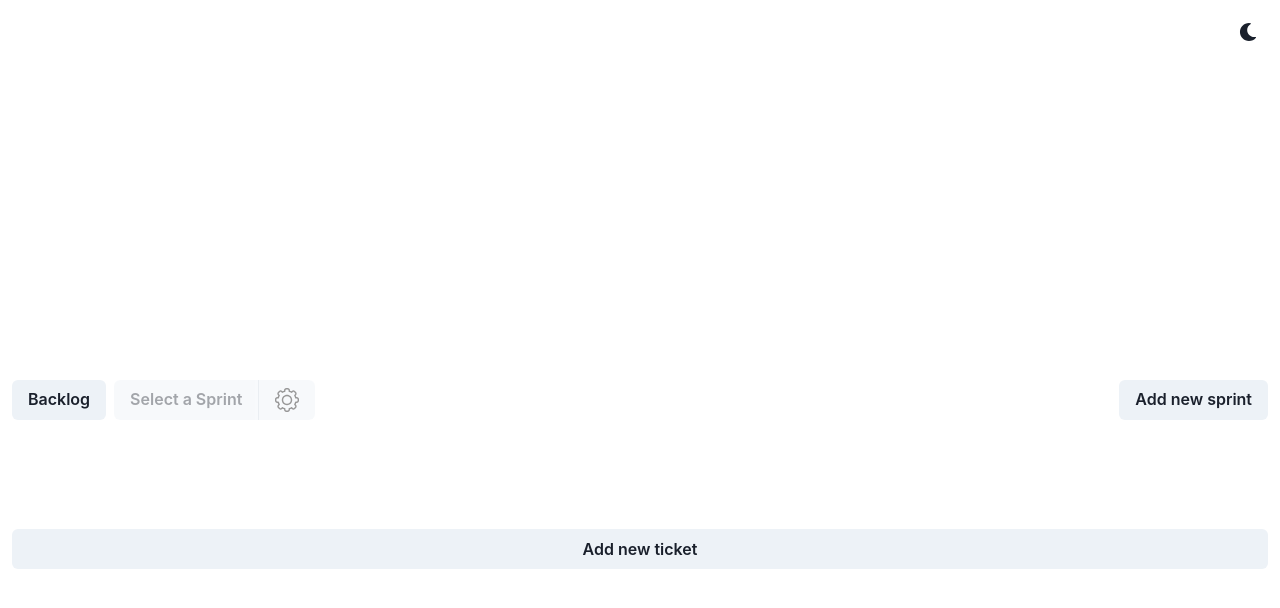
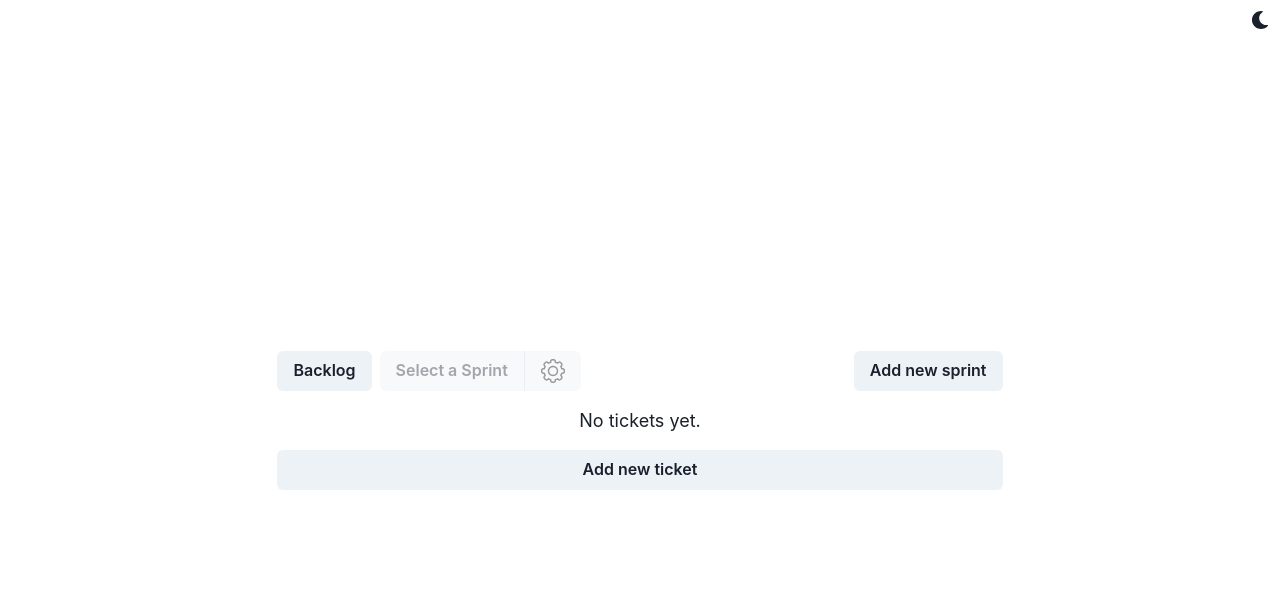
Before and after one commit to iliashchuk/agitile-kanban, a React (Create React App) app: page /backlog in a window 1280 px wide. Shown: the top 608 px of the page. Built offline with nearby package versions, Linux system fonts and the light colour scheme.

Commit message:
Sprint specific tasks

```diff
--- a/src/App.tsx
+++ b/src/App.tsx
@@ -1,6 +1,6 @@
 import React from 'react';
 import { BrowserRouter, Switch, Route, Redirect } from 'react-router-dom';
-import { ChakraProvider, Box, Grid, theme } from '@chakra-ui/react';
+import { ChakraProvider, Container, Grid, theme } from '@chakra-ui/react';
 
 import { ColorModeSwitcher } from './ColorModeSwitcher';
 import { TicketFormProvider } from './components/TicketForm';
@@ -14,14 +14,14 @@ export const App = () => {
   return (
     <ChakraProvider theme={theme}>
       <BrowserRouter>
-        <TicketProvider>
-          <SprintProvider>
+        <SprintProvider>
+          <TicketProvider>
             <TicketFormProvider>
               <SprintFormProvider>
-                <Box textAlign="center" fontSize="xl">
-                  <Grid minH="100vh" p={3}>
-                    <ColorModeSwitcher justifySelf="flex-end" />
-                    <ControlPanel></ControlPanel>
+                <Grid minH="100vh">
+                  <ColorModeSwitcher justifySelf="flex-end" />
+                  <Container textAlign="center" fontSize="xl">
+                    <ControlPanel />
                     <Switch>
                       <Route path="/sprint/:id">
                         <Backlog />
@@ -31,12 +31,12 @@ export const App = () => {
                       </Route>
                       <Redirect to="/backlog" />
                     </Switch>
-                  </Grid>
-                </Box>
+                  </Container>
+                </Grid>
               </SprintFormProvider>
             </TicketFormProvider>
-          </SprintProvider>
-        </TicketProvider>
+          </TicketProvider>
+        </SprintProvider>
       </BrowserRouter>
     </ChakraProvider>
   );
--- a/src/components/Backlog/Backlog.tsx
+++ b/src/components/Backlog/Backlog.tsx
@@ -1,11 +1,12 @@
 import * as React from 'react';
-import { Badge, HStack, Stack, Text, Spacer, Button } from '@chakra-ui/react';
+import { Badge, HStack, Text, Spacer, Button, Box } from '@chakra-ui/react';
 
 import { TypeIcon } from '../TypeIcon';
 import { useContext } from 'react';
 import { TicketFormContext } from '../TicketForm';
 import { TicketContext } from '../../context/TicketContext';
 import { SprintContext } from '../../context/SprintContext';
+import { SprintStatus } from '../../domain/Sprint';
 
 export const Backlog: React.FC = () => {
   const { tickets } = useContext(TicketContext);
@@ -17,18 +18,22 @@ export const Backlog: React.FC = () => {
     : tickets;
 
   return (
-    <Stack spacing="0">
-      {displayedTickets.map((ticket, index) => (
+    <>
+      <Box mb="4">
+        {displayedTickets.length ? (
+          displayedTickets.map((ticket, index) => (
             <HStack
               padding="2"
               key={ticket.id}
               borderTopRadius={index === 0 ? 'base' : 0}
-          borderBottomRadius={index === tickets.length - 1 ? 'base' : 0}
+              borderBottomRadius={
+                index === displayedTickets.length - 1 ? 'base' : 0
+              }
               border="1px"
               borderTop={index === 0 ? '1px' : 0}
               borderColor="gray.500"
               cursor="pointer"
-          onClick={() => openTicketForm(ticket)}
+              onClick={() => openTicketForm({ ticket })}
             >
               <TypeIcon type={ticket.type} />
               <Text fontSize="medium" fontWeight="semibold">
@@ -37,8 +42,25 @@ export const Backlog: React.FC = () => {
               <Spacer />
               <Badge fontSize="large">{ticket.id}</Badge>
             </HStack>
-      ))}
-      <Button onClick={() => openTicketForm()}>Add new ticket</Button>
-    </Stack>
+          ))
+        ) : (
+          <Text fontSize="lg">{`No tickets ${
+            selectedSprint ? 'in this sprint' : 'yet'
+          }.`}</Text>
+        )}
+      </Box>
+      {(!selectedSprint || selectedSprint.status === SprintStatus.Planned) && (
+        <Button
+          isFullWidth
+          onClick={() =>
+            selectedSprint
+              ? openTicketForm({ parentSprintId: selectedSprint.id })
+              : openTicketForm()
+          }
+        >
+          Add new ticket
+        </Button>
+      )}
+    </>
   );
 };
--- a/src/components/ControlPanel/ControlPanel.tsx
+++ b/src/components/ControlPanel/ControlPanel.tsx
@@ -8,6 +8,7 @@ import {
   Menu,
   MenuButton,
   MenuItem,
+  Text,
   MenuList,
 } from '@chakra-ui/react';
 import { NavLink } from 'react-router-dom';
@@ -24,7 +25,7 @@ export const ControlPanel: React.FC<Props> = () => {
   const hasNoSprints = sprints.length === 0;
 
   return (
-    <HStack>
+    <HStack mb="4">
       <NavLink to="/backlog">
         <Button>Backlog</Button>
       </NavLink>
@@ -34,14 +35,20 @@ export const ControlPanel: React.FC<Props> = () => {
         </NavLink>
       )}
       <ButtonGroup isAttached>
-        <Menu size="max-content">
+        <Menu>
           <MenuButton as={Button} disabled={hasNoSprints}>
-            {selectedSprint ? selectedSprint.name : 'Select a Sprint'}
+            <Text isTruncated maxWidth="3xs">
+              {selectedSprint ? selectedSprint.name : 'Select a Sprint'}
+            </Text>
           </MenuButton>
-          <MenuList width="max-content">
+          <MenuList maxWidth="3xs">
             {sprints.map((sprint) => (
               <NavLink key={sprint.id} to={`/sprint/${sprint.id}`}>
-                <MenuItem key={sprint.id}>{sprint.name}</MenuItem>
+                <MenuItem key={sprint.id}>
+                  <Text isTruncated maxWidth="3xs">
+                    {sprint.name}
+                  </Text>
+                </MenuItem>
               </NavLink>
             ))}
           </MenuList>
--- a/src/components/SprintForm/SprintFormModal.tsx
+++ b/src/components/SprintForm/SprintFormModal.tsx
@@ -10,7 +10,7 @@ import { Sprint } from '../../domain/Sprint';
 import { useContext, useState } from 'react';
 import { SprintContext } from '../../context/SprintContext';
 
-interface SprintFormModalContext {
+interface ISprintFormContext {
   close(): void;
   open(Sprint?: string): void;
 }
@@ -45,7 +45,7 @@ export const SprintFormModal: React.FC<SprintFormModalProps> = ({
   );
 };
 
-export const SprintFormContext = React.createContext<SprintFormModalContext>({
+export const SprintFormContext = React.createContext<ISprintFormContext>({
   open: () => null,
   close: () => null,
 });
--- a/src/components/TicketForm/TicketForm.tsx
+++ b/src/components/TicketForm/TicketForm.tsx
@@ -24,8 +24,7 @@ interface Props {
   onSubmit: (ticket: Ticket) => void;
 }
 
-const defaultTicket: Ticket = {
-  id: IdGenerator.generate(),
+const defaultTicket: Omit<Ticket, 'id'> = {
   name: '',
   subtasks: [],
   type: TickerType.Task,
@@ -61,7 +60,7 @@ export const TicketForm: React.FC<Props> = ({ ticket, onSubmit, onCancel }) => {
         }
         return errors;
       }}
-      initialValues={ticket ?? defaultTicket}
+      initialValues={ticket ?? { ...defaultTicket, id: IdGenerator.generate() }}
     >
       {({ values, handleSubmit }) => (
         <Container p="8">
--- a/src/components/TicketForm/TicketFormModal.tsx
+++ b/src/components/TicketForm/TicketFormModal.tsx
@@ -9,10 +9,11 @@ import { TicketForm } from './TicketForm';
 import { Ticket } from '../../domain/Ticket';
 import { useContext, useState } from 'react';
 import { TicketContext } from '../../context/TicketContext';
+import { SprintContext } from '../../context/SprintContext';
 
-interface TicketFormModalContext {
+interface ITicketFormContext {
   close(): void;
-  open(ticket?: Ticket): void;
+  open(options?: { ticket?: Ticket; parentSprintId?: string }): void;
 }
 
 interface TicketFormModalProps {
@@ -39,7 +40,7 @@ export const TicketFormModal: React.FC<TicketFormModalProps> = ({
   );
 };
 
-export const TicketFormContext = React.createContext<TicketFormModalContext>({
+export const TicketFormContext = React.createContext<ITicketFormContext>({
   open: () => null,
   close: () => null,
 });
@@ -48,20 +49,32 @@ export const TicketFormProvider: React.FC = ({ children }) => {
   const disclosure = useDisclosure();
   const { onClose, onOpen } = disclosure;
   const { submitTicket } = useContext(TicketContext);
+  const { addTicketToSprint } = useContext(SprintContext);
   const [editedTicket, setEditedTicket] = useState<Ticket>();
+  const [parentSprintId, setParentSprintId] = useState<string>();
 
-  const open = (ticket?: Ticket) => {
-    setEditedTicket(ticket);
+  const open: ITicketFormContext['open'] = (options = {}) => {
+    setEditedTicket(options.ticket);
+    setParentSprintId(options.parentSprintId);
     onOpen();
+  };
+
+  const handleClose = () => {
+    setEditedTicket(undefined);
+    setParentSprintId(undefined);
+    onClose();
   };
 
   const onSubmit = (ticket: Ticket) => {
     submitTicket(ticket);
-    onClose();
+    if (parentSprintId) {
+      addTicketToSprint(parentSprintId, ticket.id);
+    }
+    handleClose();
   };
 
   return (
-    <TicketFormContext.Provider value={{ open, close: onClose }}>
+    <TicketFormContext.Provider value={{ open, close: handleClose }}>
       {children}
       <TicketFormModal
         onSubmit={onSubmit}
--- a/src/context/SprintContext.tsx
+++ b/src/context/SprintContext.tsx
@@ -12,16 +12,14 @@ interface ISprintContext {
   finishSprint(id: string): void;
   selectedSprint?: Sprint;
   submitSprint(sprint: Sprint): void;
+  addTicketToSprint(sprintId: string, ticketId: string): void;
 }
 
 type StorageSprint = Sprint & { startDate: string; endDate: string };
 
-export const SprintContext = createContext<ISprintContext>({
-  sprints: [],
-  submitSprint: () => null,
-  setActiveSprintId: () => null,
-  finishSprint: () => null,
-});
+export const SprintContext = createContext<ISprintContext>(
+  {} as ISprintContext
+);
 
 const getSprintsFromStorage = (): StorageSprint[] =>
   JSON.parse(localStorage.getItem('sprints') ?? '[]');
@@ -114,6 +112,20 @@ export const SprintProvider: React.FC = ({ children }) => {
     );
   };
 
+  const addTicketToSprint: ISprintContext['addTicketToSprint'] = (
+    sprintId,
+    ticketId
+  ) => {
+    handleSetSprints(
+      sprints.map((sprint) => {
+        if (sprint.id === sprintId) {
+          return { ...sprint, ticketsIds: [...sprint.ticketsIds, ticketId] };
+        }
+        return sprint;
+      })
+    );
+  };
+
   return (
     <SprintContext.Provider
       value={{
@@ -123,6 +135,7 @@ export const SprintProvider: React.FC = ({ children }) => {
         setActiveSprintId,
         activeSprintId,
         finishSprint,
+        addTicketToSprint,
       }}
     >
       {children}
--- a/src/context/TicketContext.tsx
+++ b/src/context/TicketContext.tsx
@@ -9,10 +9,9 @@ interface ITicketContext {
 
 type StorageTicket = Ticket & { startDate: string; endDate: string };
 
-export const TicketContext = createContext<ITicketContext>({
-  tickets: [],
-  submitTicket: () => null,
-});
+export const TicketContext = createContext<ITicketContext>(
+  {} as ITicketContext
+);
 
 const getTicketsFromStorage = (): StorageTicket[] =>
   JSON.parse(localStorage.getItem('tickets') ?? '[]');
--- a/src/utils/IdGenerator.ts
+++ b/src/utils/IdGenerator.ts
@@ -5,7 +5,11 @@ class IdGenerator {
     const currentIdNumber = parseInt(
       localStorage.getItem('currentIdNumber') ?? '1'
     );
+    console.log('this kinda generates', currentIdNumber);
+
     localStorage.setItem('currentIdNumber', (currentIdNumber + 1).toString());
+    console.log('was set', (currentIdNumber + 1).toString());
+    console.log(currentIdNumber);
     return `${this.prefix}-${currentIdNumber}`;
   }
 }
```
Lines whose indentation alone changed are shown as unchanged.
